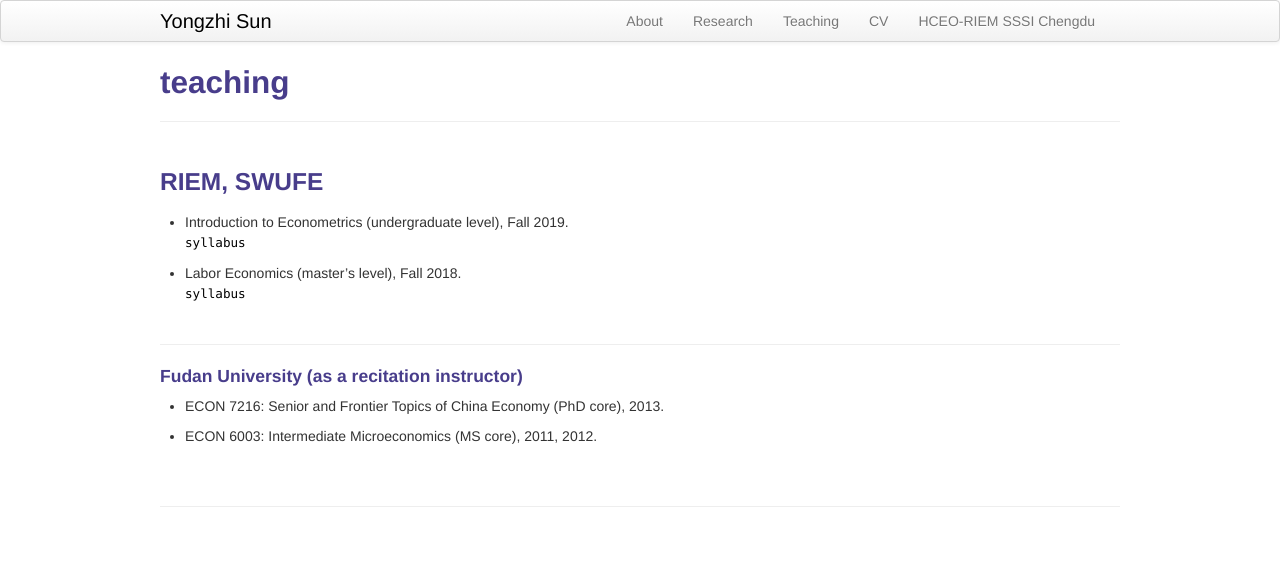
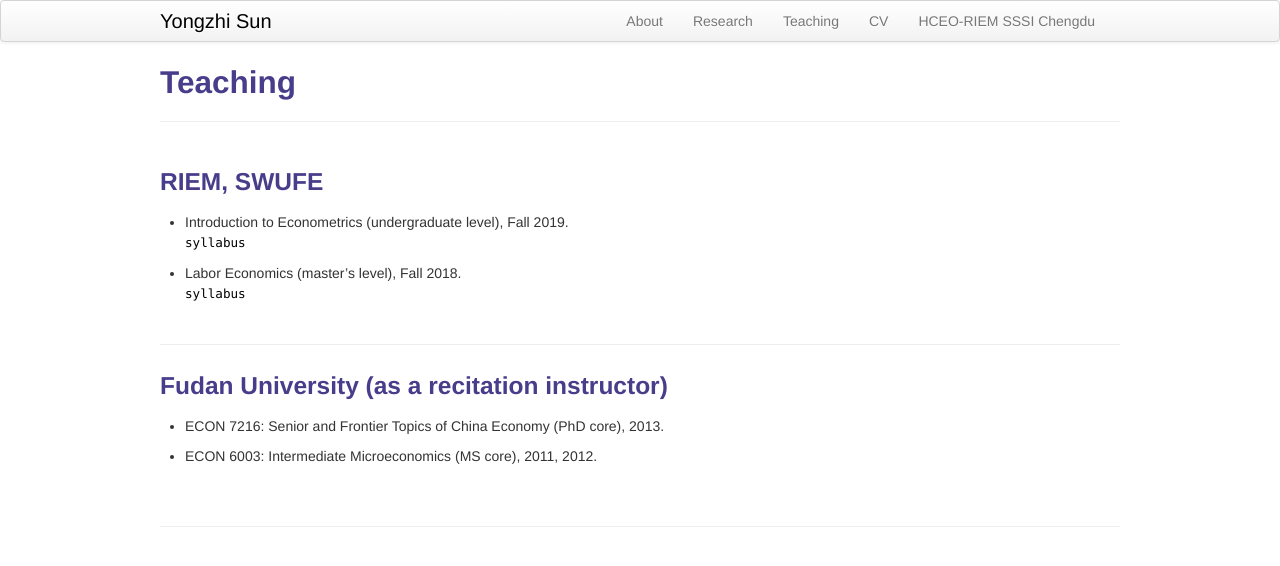
Before and after one commit to WEYoungkid/nzhao925.github.io, a Jekyll site: the page built from teaching.md, in a window 1280 px wide. Shown: the top 566 px of the page. Built offline with Jekyll 4.4.1, drawn with Linux system fonts in a browser that asks for light colours.

```diff
--- a/teaching.md
+++ b/teaching.md
@@ -1,6 +1,6 @@
 ---
 layout: page
-title: teaching
+title: Teaching
 tagline:
 description: microeconomics, econometrics, labor economics.
 ---
@@ -13,7 +13,8 @@ description: microeconomics, econometrics, labor economics.
 <code>syllabus</code><br/><br/>
 
 ---
-#### <a name="instructor"></a> Fudan University (as a recitation instructor)
+
+### <a name="instructor"></a> Fudan University (as a recitation instructor)
 
 - ECON 7216: Senior and Frontier Topics of China Economy (PhD core), 2013.<br/>
 
```
